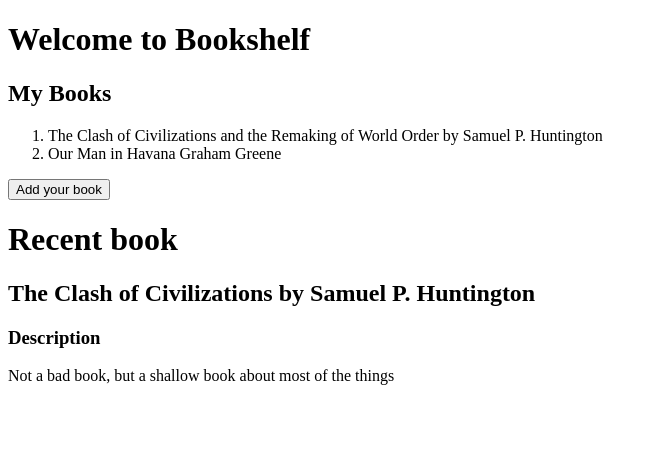
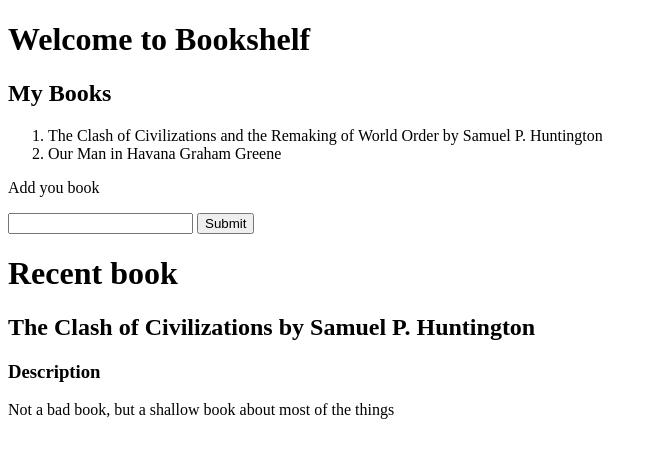
Before and after one commit to Daniel-7733/bookshelf, a Flask app: page / in a window 1280 px wide. Shown: the top 458 px of the page, without its empty margins (0-657 px from the left). Run offline with Flask 3, Linux system fonts and the light colour scheme.

Commit message:
Part 2: modify input and buttom in indext.html

```diff
--- a/app.py
+++ b/app.py
@@ -7,5 +7,8 @@ app: Flask = Flask(__name__)
 def index() -> str:
     return render_template("index.html")
 
+# Add a function to get the input from index.html
+
+
 if __name__ == "__main__":
     app.run(debug=True)
--- a/templates/index.html
+++ b/templates/index.html
@@ -12,8 +12,12 @@
                 <li>The Clash of Civilizations and the Remaking of World Order by Samuel P. Huntington</li>
                 <li>Our Man in Havana Graham Greene</li>
             </ol>
-
-    <button>Add your book</button>
+            <!---- Adding input ---->
+            <form action="book" method="Post">
+                <p>Add you book</p>
+                <input type="text" name="book_input">
+                <input type="submit" value="Submit" id="Submit">
+            </form>
 
             <h1>Recent book</h1>
             <h2>The Clash of Civilizations by Samuel P. Huntington</h2>
```
Lines whose indentation alone changed are shown as unchanged.
